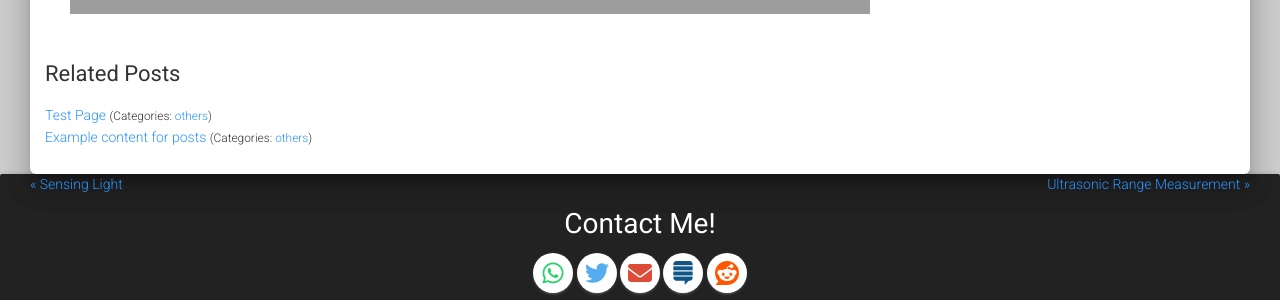
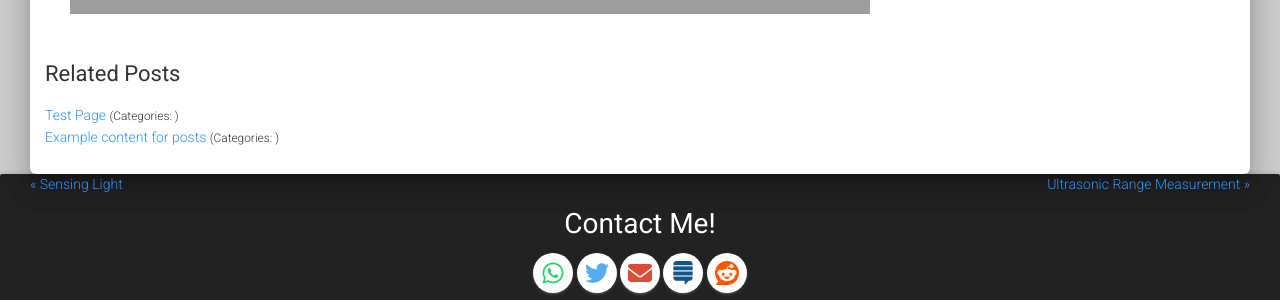
Before and after one commit to tip4programs/imbue, a Jekyll site: the page built from _posts/2017-06-12--embedd-videos-and-images.md, in a window 1280 px wide and 900 px high, scrolled down 2136 px. Shown: the part 475-775 px from the top of the window. Built offline with Jekyll 4.4.1, drawn with Linux system fonts in a browser that asks for light colours; nearby versions of some CDN libraries; comment, search, counter and statistics services are not loaded; grey boxes are pictures that could not be loaded.

```diff
--- a/_layouts/post.html
+++ b/_layouts/post.html
@@ -26,7 +26,7 @@
                 <li class="relatedPost">
                     <a href="{{ post.url |prepend:site.baseurl }}">{{ post.title }}</a>
                     {% if post.categories %}
-                        <small>(Categories: {% for category in post.categories %}<a href="{{ site.baseurl }}/category/{{ category }}">{{ category }}</a>{% if forloop.last == false %}, {% endif %}{% endfor %})</small>
+                        <small>(Categories: {% for category in post.categories %}<a href="{{ site.baseurl }}/category/{{ category }}">{{ category.title }}</a>{% if forloop.last == false %}, {% endif %}{% endfor %})</small>
                     {% endif %}
                 </li>
                 {% capture hasSimilar %}{{ hasSimilar }}*{% endcapture %}
```
